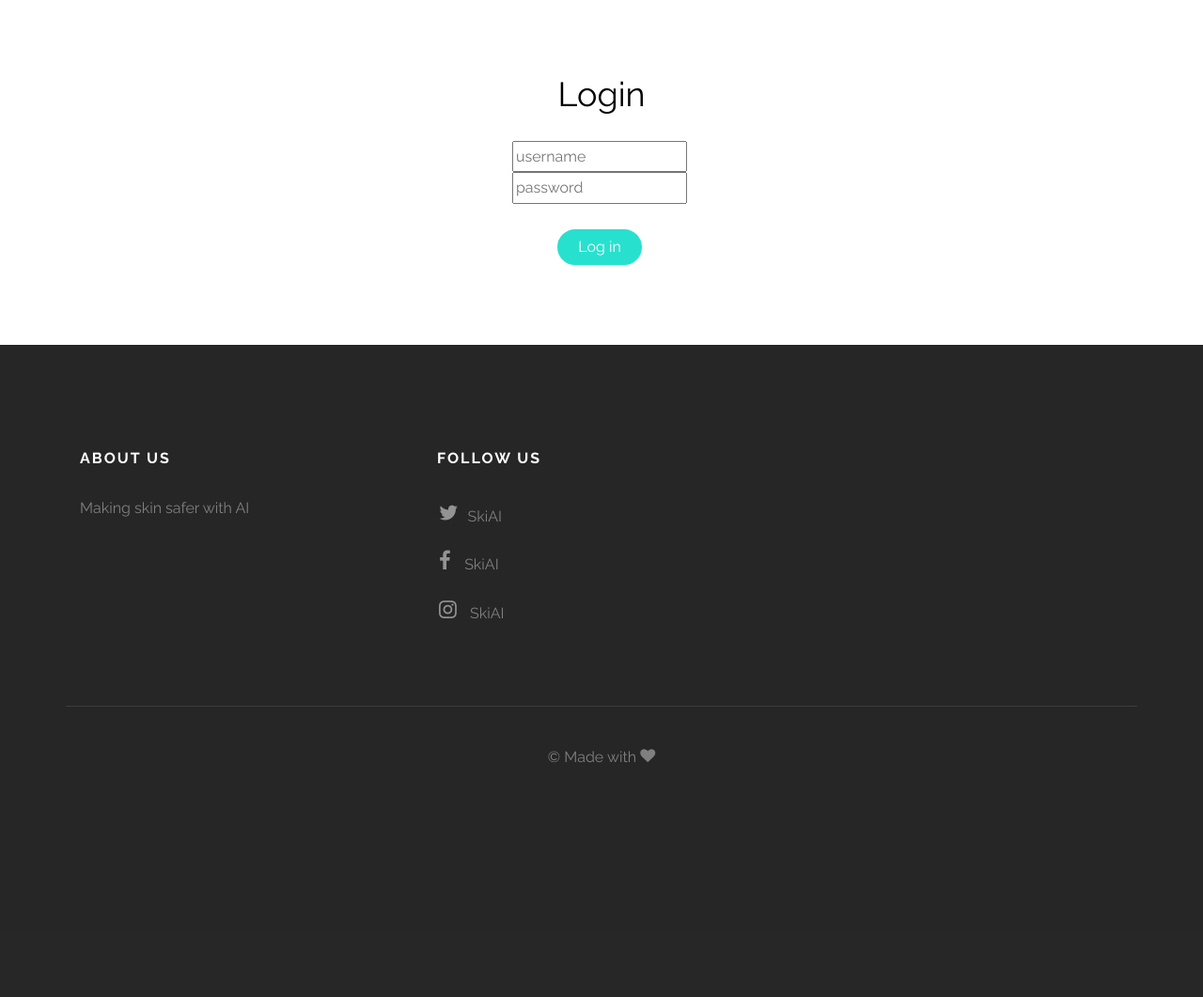
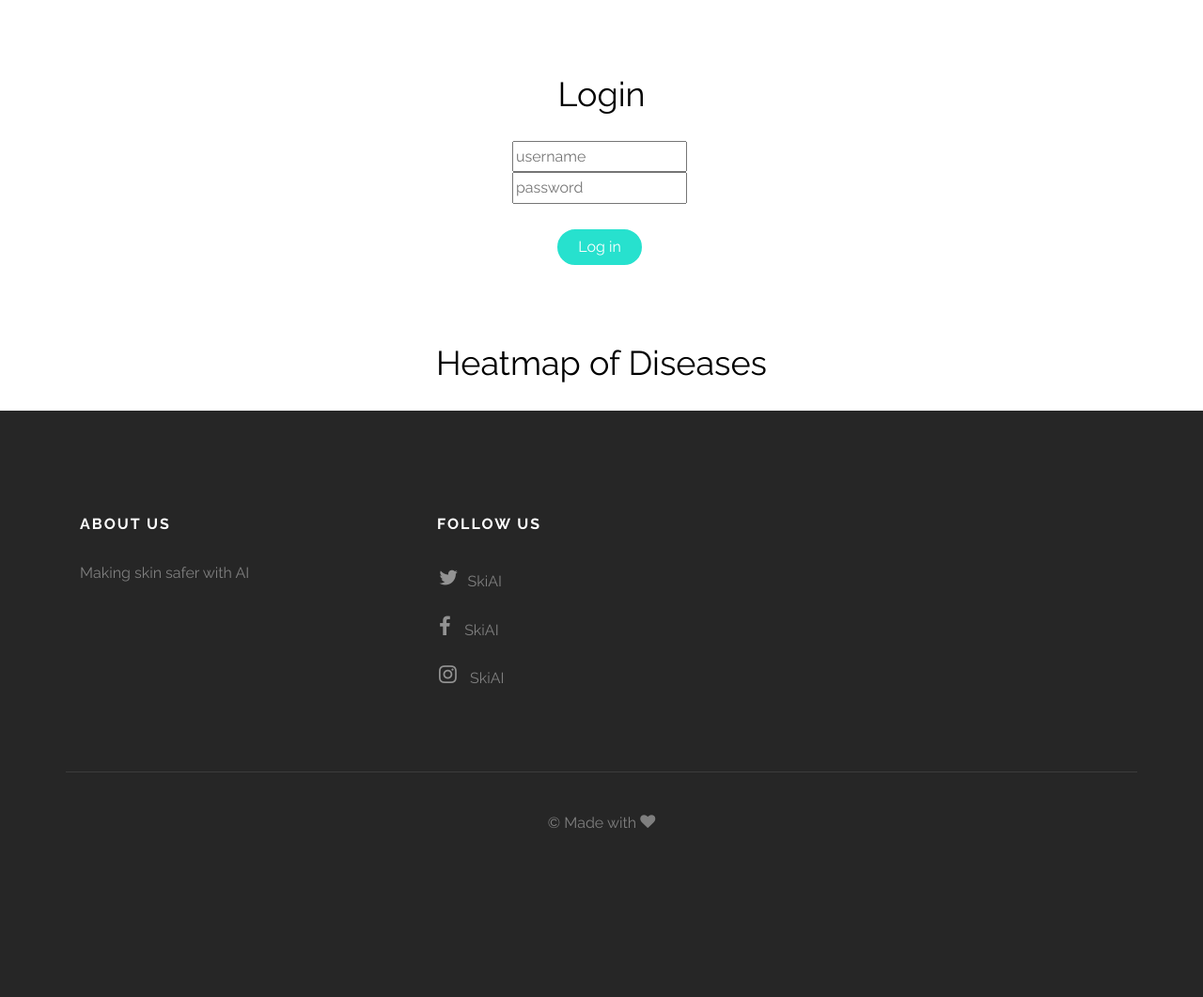
Before and after one commit to ADI10HERO/SkiSyAI, a Flask app: page / in a window 1280 px wide. Shown: the part 881-1942 px from the top of the page at 94% size. Before the commit the page ends 1692 px from the top, so only its background shows below. Run offline with Flask 2, Linux system fonts and the light colour scheme; some libraries are stand-ins or nearby versions; some web fonts are replaced.

Commit message:
Heatmap started

```diff
--- a/WebApp/templates/login.html
+++ b/WebApp/templates/login.html
@@ -127,6 +127,14 @@
 		<br>
 		<br>
 	</div>
+	<div class="container" id ="center">
+		<h1>Heatmap of Diseases</h1>
+
+
+
+
+	</div>
+
 
 	<footer id="fh5co-footer" role="contentinfo">
 
```
